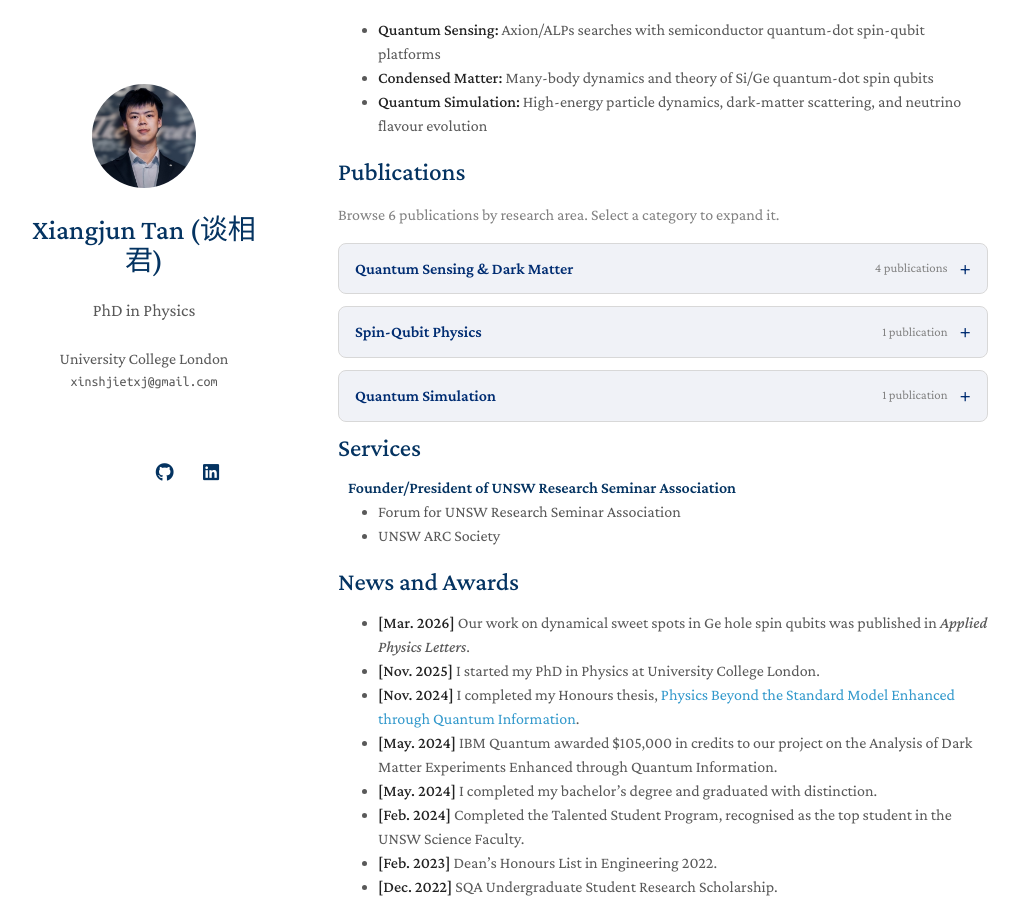
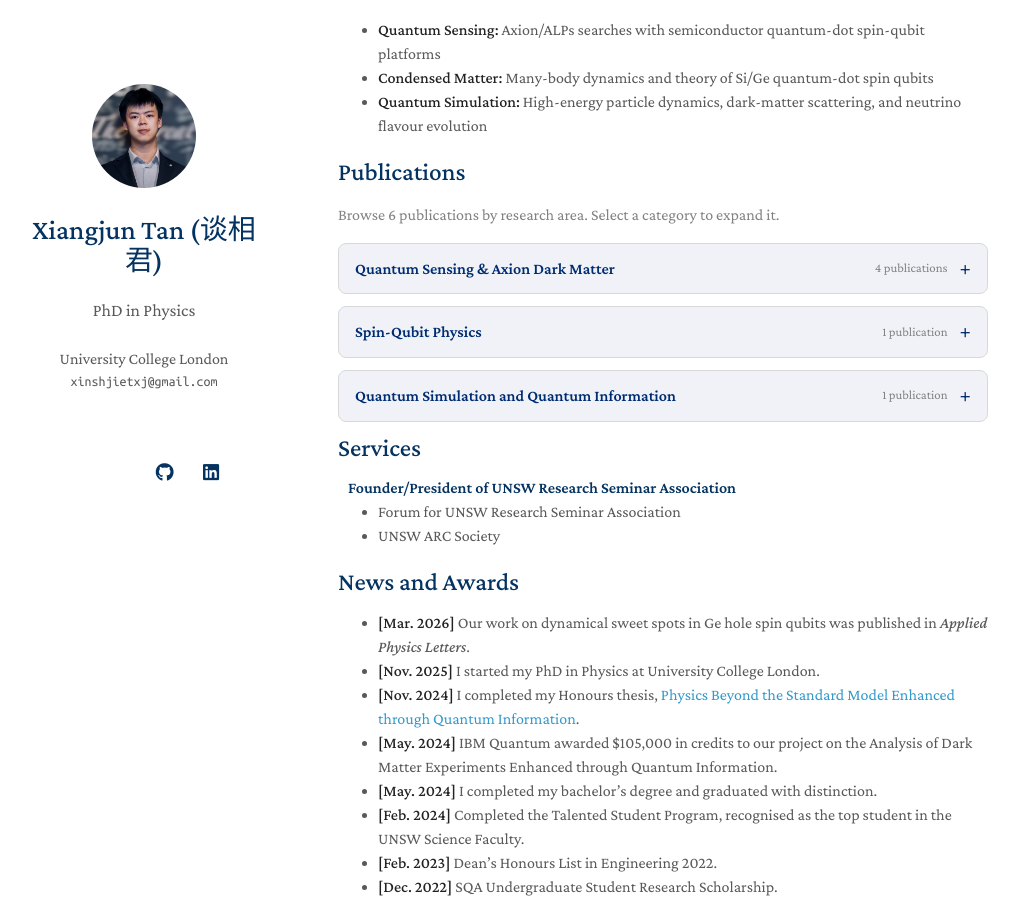
Before and after one commit to xiangjun-tan/xiangjun-tan.github.io, a Jekyll site: the page built from index.md, in a window 1280 px wide and 900 px high, scrolled down 457 px. Shown: the whole window, without its empty margins (132-1151 px from the left). Built offline with Jekyll 4.4.1, drawn with Linux system fonts in a browser that asks for light colours; nearby versions of some CDN libraries; a style sheet for code colours, icons or effects is not loaded; our own code applies the rules of GitHub Pages for plain Markdown files.

Commit message:
Update publications.yml

```diff
--- a/_data/publications.yml
+++ b/_data/publications.yml
@@ -1,6 +1,6 @@
 main:
   - title: "Quantum error correction assisted axion search in CMOS spin qubit arrays"
-    category: Quantum Sensing & Dark Matter
+    category: Quantum Sensing & Axion Dark Matter
     authors: <strong>Xiangjun Tan, Zhanning Wang</strong>
     venue: Physical Review D
     year: 2026
@@ -21,7 +21,7 @@ main:
     image: ./assets/img/DeltaOmega.png
 
   - title: "Axion Signal Search Using Hybrid Nuclear–Electronic Spin Systems"
-    category: Quantum Sensing & Dark Matter
+    category: Quantum Sensing & Axion Dark Matter
     authors: <strong>Xiangjun Tan, Zhanning Wang</strong>
     venue: Physical Review D Letters
     year: 2026
@@ -32,7 +32,7 @@ main:
     image: ./assets/img/Device.png
 
   - title: "Annual-modulation fingerprint of the axion wind induced sideband triplet in quantum dot spin qubit sensors"
-    category: Quantum Sensing & Dark Matter
+    category: Quantum Sensing & Axion Dark Matter
     authors: <strong>Xiangjun Tan, Zhanning Wang</strong>
     venue: Physical Review D
     year: 2025
@@ -43,7 +43,7 @@ main:
     image: ./assets/img/Axion_annual.png
 
   - title: "Toward Axion Signal Extraction in Semiconductor Spin Qubits Via Spectral Engineering"
-    category: Quantum Sensing & Dark Matter
+    category: Quantum Sensing & Axion Dark Matter
     authors: <strong>Xiangjun Tan, Zhanning Wang</strong>
     venue: IEEE Transactions on Quantum Engineering
     year: 2025
@@ -54,7 +54,7 @@ main:
     image: ./assets/img/Axion.png
 
   - title: "Quantum Computing for Phonon Scattering Effects on Thermal Conductivity"
-    category: Quantum Simulation
+    category: Quantum Simulation and Quantum Information
     authors: <strong>Xiangjun Tan</strong>
     venue: arXiv
     year: 2024
```
